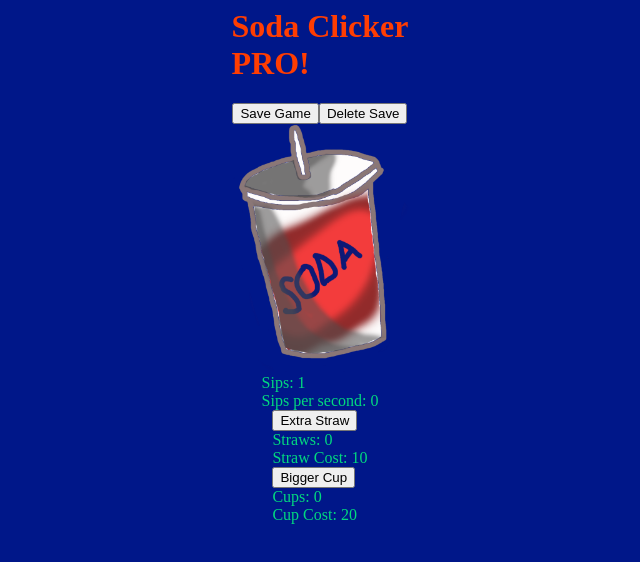
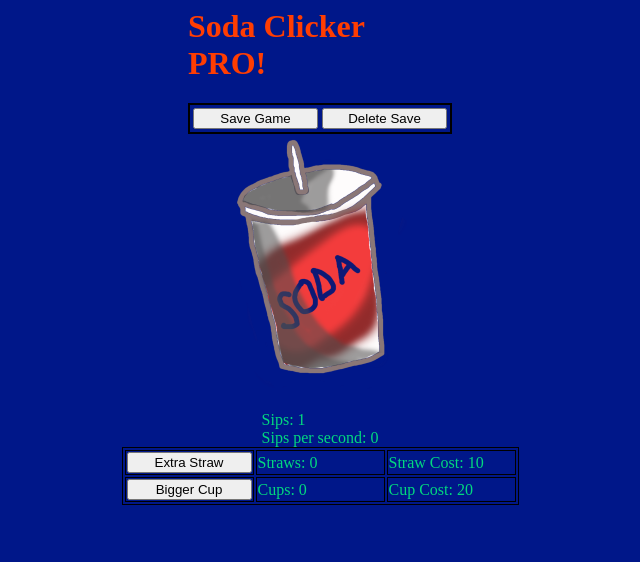
Before and after one commit to Spikan/JSIncremental, a plain HTML site: page index.html in a window 1280 px wide. Both pictures are taken after a click on the picture 640 px from the left and 249 px from the top of the page. Shown: the whole page, without its empty margins (320-960 px from the left). Drawn offline with Linux system fonts and the light colour scheme.

Commit message:
lots of stuff

```diff
--- a/css/style.css
+++ b/css/style.css
@@ -1,23 +1,48 @@
-body{
+body {
     background-color: #001789;
     color: #02D97F;
 }
 
-h1{
+h1 {
     color: #FF3D02;
 }
 
-.center{
+.center {
     display: table;
     margin: 0 auto;
 }
 
-.left{
+.left {
     display: table;
     margin-right: auto;
 }
 
-.right{
+.right {
     display: table;
     margin-left: auto;
 }
+
+#saveTable{
+    border: 2px solid black;
+}
+
+#shopTable{
+    border: 1px solid black;
+}
+
+#sodaButton:hover{
+    cursor: pointer;
+}
+
+button:hover{
+    cursor: pointer;
+}
+
+button{
+    width: 125px;
+}
+
+td.shop{
+    width: 125px;
+    border: 1px solid black;
+}
--- a/index.html
+++ b/index.html
@@ -1,43 +1,73 @@
 <html>
-<div id ="mainDiv">
+<div id="mainDiv">
     <head>
-    <link rel="stylesheet" type="text/css" href="css/style.css" />
+        <link rel="stylesheet" type="text/css" href="css/style.css"/>
         <div id="headDiv" class="center">
             <h1>Soda Clicker
                 <br/>
                 PRO!</h1>
+
             <form class="center">
+                <table id="saveTable">
+                    <tr>
+                        <td>
                             <button onclick="save()">Save Game</button>
+                        </td>
+                        <td>
                             <button onclick="delete_save()">Delete Save</button>
+                        </td>
+                    </tr>
+                </table>
             </form>
         </div>
     </head>
     <body>
 
     <div id="sodaDiv" class="center">
-<img src="images/BonusSoda.png" width="250" height="250" onclick="sodaClick(1)" />
-<br />
+        <table id="sodaImgTable">
+            <tr>
+                <td height="255" width="255">
+                    <img src="images/regSoda.png" name="sodaButton" id="sodaButton" onclick="sodaClick(1)"/>
+                </td>
+            </tr>
+        </table>
+        <br/>
+
         <div id="spsDiv" class="center">
             Sips: <span id="sips">0</span>
             <br/>
             Sips per second: <span id="sps">0</span>
-<br />
+            <br/>
         </div>
     </div>
-<div id="shopDiv"class="center">
-<button onclick="buyStraw()">Extra Straw</button>
-<br />
+    <div id="shopDiv" class="center">
+        <table id="shopTable">
+            <tr>
+                <td class="shop">
+                    <button width="200" onclick="buyStraw()">Extra Straw</button>
+                </td>
+                <td class="shop">
                     Straws: <span id="straws">0</span>
-<br />
+                </td>
+                <td class="shop">
                     Straw Cost: <span id="strawCost">10</span>
-<br />
+                </td>
+            </tr>
+            <tr>
+                <td class="shop">
                     <button onclick="buyCup()">Bigger Cup</button>
-<br />
+                </td>
+                <td class="shop">
                     Cups: <span id="cups">0</span>
-<br />
+                </td>
+                <td class="shop">
                     Cup Cost: <span id="cupCost">20</span>
+                </td>
+            </tr>
+        </table>
     </div>
 </div>
+<script src="js/pixi.js"></script>
 <script type="text/javascript" src="js/main.js"></script>
 </body>
 </html>
--- a/js/main.js
+++ b/js/main.js
@@ -5,46 +5,66 @@ var sps = 0;
 var autosave = "on";
 var autosaveCounter = 0;
 
-function sodaClick(number){
+regSoda = new Image();
+regSoda.src = "images/regSoda.png";
+moSoda = new Image();
+moSoda.src = "images/moSoda.png";
+clickSoda = new Image();
+clickSoda.src = "images/clickSoda.png";
+
+
+function sodaClick(number) {
     sips = sips + number;
-    document.getElementById("sips").innerHTML = sips;
+    document.getElementById("sips").innerHTML = prettify(sips);
+
+    setTimeout(function(){
+        document.sodaButton.src = regSoda.src;
+    }, 120);
+    document.sodaButton.src = clickSoda.src;
+};
+
+function spsClick(number) {
+    sips = sips + number;
+    document.getElementById("sips").innerHTML = prettify(sips);
+
 };
 
 
-
-function buyStraw(){
-    var strawCost = Math.floor(10 * Math.pow(1.1,straws));
-    if(sips >= strawCost){
+function buyStraw() {
+    var strawCost = Math.floor(10 * Math.pow(1.1, straws));
+    if (sips >= strawCost) {
         straws = straws + 1;
         sips = sips - strawCost;
         document.getElementById('straws').innerHTML = straws;
-        document.getElementById('sips').innerHTML = sips;
+        document.getElementById('sips').innerHTML = prettify(sips);
 
-        sps = sps + 1;
-        document.getElementById('sps').innerHTML = sps;
-    };
-    var nextStrawCost = Math.floor(10 * Math.pow(1.1,straws));
+        sps = sps + .4;
+        document.getElementById('sps').innerHTML = prettify(sps);
+    }
+    ;
+    var nextStrawCost = Math.floor(10 * Math.pow(1.1, straws));
     document.getElementById('strawCost').innerHTML = nextStrawCost;
 };
 
-function buyCup(){
-    var cupCost = Math.floor(20 * Math.pow(1.2,cups));
-    if(sips >= cupCost){
+function buyCup() {
+    var cupCost = Math.floor(20 * Math.pow(1.2, cups));
+    if (sips >= cupCost) {
         cups = cups + 1;
         sips = sips - cupCost;
         document.getElementById('cups').innerHTML = cups;
-        document.getElementById('sips').innerHTML = sips;
+        document.getElementById('sips').innerHTML = prettify(sips);
 
-        sps = sps + 2;
-        document.getElementById('sps').innerHTML = sps;
-    };
-    var nextCupCost = Math.floor(20 * Math.pow(1.2,cups));
+        sps = sps + 1;
+        document.getElementById('sps').innerHTML = prettify(sps);
+    }
+    ;
+    var nextCupCost = Math.floor(20 * Math.pow(1.2, cups));
     document.getElementById('cupCost').innerHTML = nextCupCost;
 
 
 };
 
-function save(){
+function save() {
 
     var save = {
         sips: sips,
@@ -53,10 +73,10 @@ function save(){
         sps: sps
     }
 
-    localStorage.setItem("save",JSON.stringify(save));
+    localStorage.setItem("save", JSON.stringify(save));
 }
 
-window.onload = function load(){
+window.onload = function load() {
 
 
     var savegame = JSON.parse(localStorage.getItem("save"));
@@ -66,8 +86,8 @@ window.onload = function load(){
     if (typeof savegame.cups !== "undefined") cups = savegame.cups;
     if (typeof savegame.sps !== "undefined") sps = savegame.sps;
 
-    var strawCost = Math.floor(10 * Math.pow(1.1,straws));
-    var cupCost = Math.floor(20 * Math.pow(1.2,cups));
+    var strawCost = Math.floor(10 * Math.pow(1.1, straws));
+    var cupCost = Math.floor(20 * Math.pow(1.2, cups));
 
 
     document.getElementById('straws').innerHTML = straws;
@@ -79,30 +99,28 @@ window.onload = function load(){
 
 }
 
-function delete_save(){
+function delete_save() {
     localStorage.removeItem("save")
 }
 
 
+function prettify(input){
+    var output = Math.round(input * 1000000)/1000000;
+    return output;
+}
 
-window.setInterval(function(){
+window.setInterval(function () {
 
-    sodaClick(sps);
+    spsClick(sps);
 
 
-    if(autosave == "on") {
-        autosaveCounter+=1;
-        if(autosaveCounter>=60)
-        {
+    if (autosave == "on") {
+        autosaveCounter += 1;
+        if (autosaveCounter >= 60) {
             save();
-            autosaveCounter=1;
+            autosaveCounter = 1;
         }
     }
 
 
 }, 1000);
-
-window.setInterval(function(){
-
-
-}, 2000);
```
Also changed, not shown: images/clickSoda.png (added), images/regSoda.png (added). Lines whose indentation alone changed are shown as unchanged.
